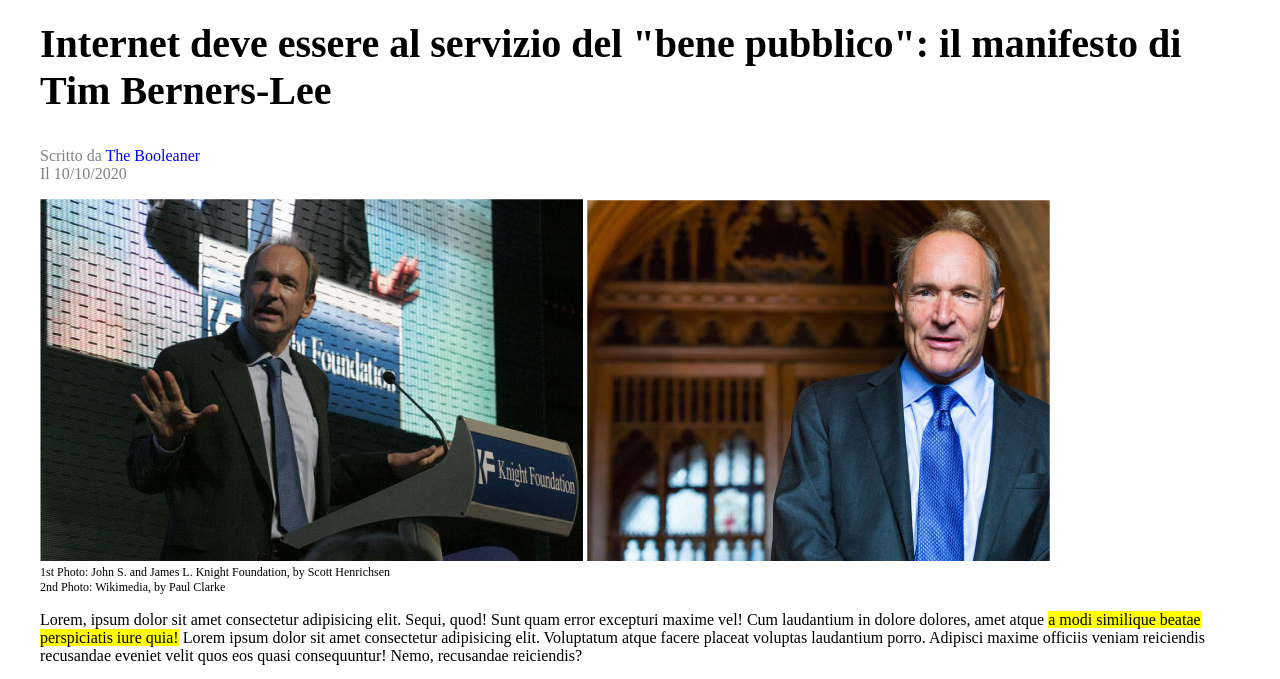
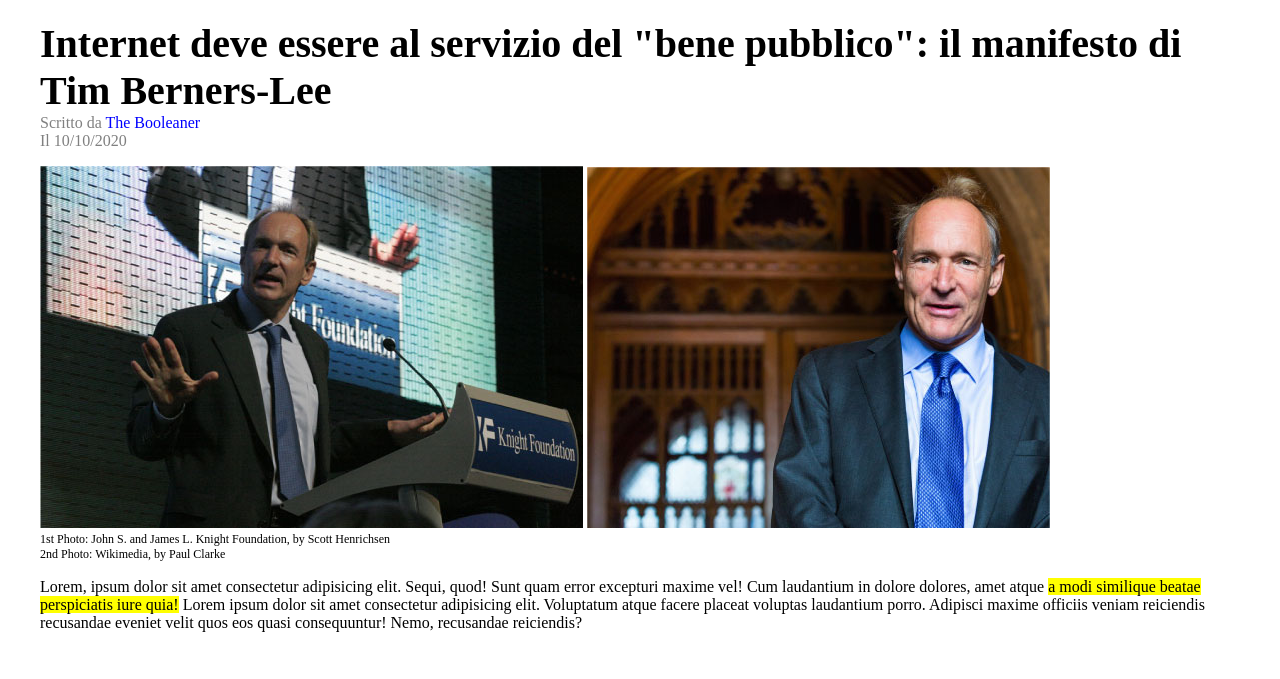
Before and after one commit to Francesco-Valentino/html-css-booleaner, a plain HTML site: page index.html in a window 1280 px wide. Shown: the part 113-792 px from the top of the page. Drawn offline with Linux system fonts and the light colour scheme.

Commit message:
fixed line break between title and subtitle

```diff
--- a/css/style.css
+++ b/css/style.css
@@ -20,6 +20,11 @@ header {
 h1 {
     font-size: 40px;
     font-weight: bolder;
+    margin-bottom: 0;
+}
+
+#sub-under-main {
+    margin-top: 0;
 }
 
 .subtitle {
--- a/index.html
+++ b/index.html
@@ -18,7 +18,7 @@
                     Internet deve essere al servizio del "bene pubblico": il manifesto di Tim Berners-Lee
                 </h1>
 
-                <p class="subtitle">
+                <p class="subtitle" id="sub-under-main">
                     <span>
                         Scritto da <span id="blue-text">The Booleaner</span>
                     </span>
```
